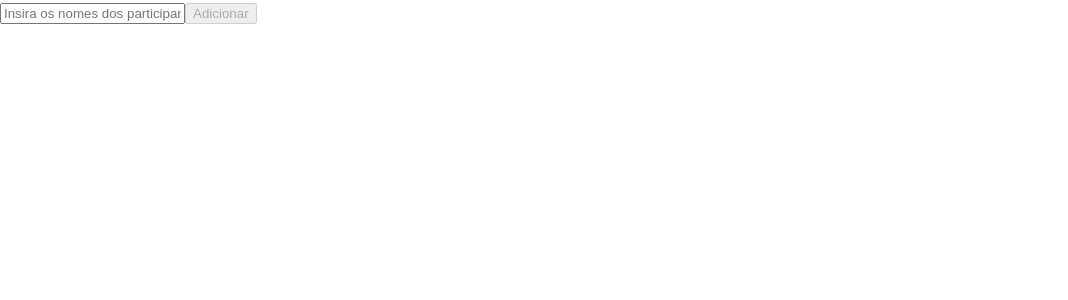
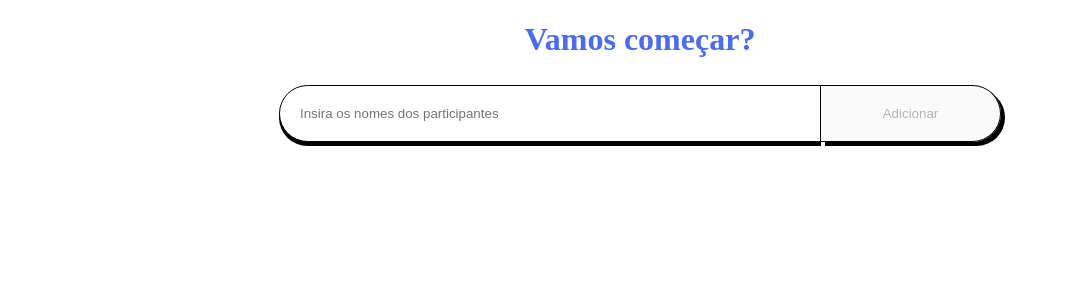
Before and after one commit to zNexTage/react-testes, a React (Create React App) app: page / in a window 1280 px wide. Shown: the top 300 px of the page, without its empty margins (0-1068 px from the left). Built offline with nearby package versions, Linux system fonts and the light colour scheme.

Commit message:
styling form.

```diff
--- /dev/null
+++ b/src/components/form/form.module.css
@@ -0,0 +1,30 @@
+.form__fieldset {
+    border: none;
+    text-align: center;
+}
+
+.form__legend {
+    margin: 0 auto;
+    color: var(--blue);
+    font-weight: bold;
+    font-family: '';
+}
+
+.form__input {
+    padding: 20px;
+    width: 100%;
+    max-width: 500px;
+    border-radius: 80px 0 0 80px;
+    border: 1px solid #000;
+    box-shadow: 0px 4px 0px #000000;
+}
+
+.form__button {
+    padding: 20px;
+    width: 100%;
+    max-width: 180px;
+    border: 1px solid #000;
+    border-left: 0px;
+    border-radius: 0 80px 80px 0;
+    box-shadow: 4px 4px 0px #000000;
+}
--- a/src/components/form/form.tsx
+++ b/src/components/form/form.tsx
@@ -1,6 +1,7 @@
 import React, { useRef, useState } from "react";
 import useAddParticipant from "../../state/hooks/useAddParticipant";
 import useErrorMessage from "../../state/hooks/useErrorMessage";
+import style from "./form.module.css";
 
 const Form = () => {
     const [name, setName] = useState<string>('');
@@ -13,7 +14,7 @@ const Form = () => {
 
     const onChange = (event: React.ChangeEvent<HTMLInputElement>) => setName(event.target.value);
 
-    const onSubmit = (event:React.FormEvent<HTMLFormElement>) =>{
+    const onSubmit = (event: React.FormEvent<HTMLFormElement>) => {
         event.preventDefault();
 
         setName('');
@@ -25,18 +26,31 @@ const Form = () => {
 
     return (
         <form onSubmit={onSubmit}>
+            <fieldset className={style.form__fieldset}>
+                <legend className={style.form__legend}>
+                    <h1>
+                        Vamos começar?
+                    </h1>
+                </legend>
+                <div>
                     <input
                         ref={participantInput}
                         value={name}
+                        className={style.form__input}
                         onChange={onChange}
                         type="text"
                         placeholder="Insira os nomes dos participantes" />
 
                     <button
+                        className={style.form__button}
                         disabled={!name}
                     >
                         Adicionar
                     </button>
+                </div>
+            </fieldset>
+
+
             {errorMessage && <p role={'alert'}>{errorMessage}</p>}
         </form>
     )
```
Lines whose indentation alone changed are shown as unchanged.
